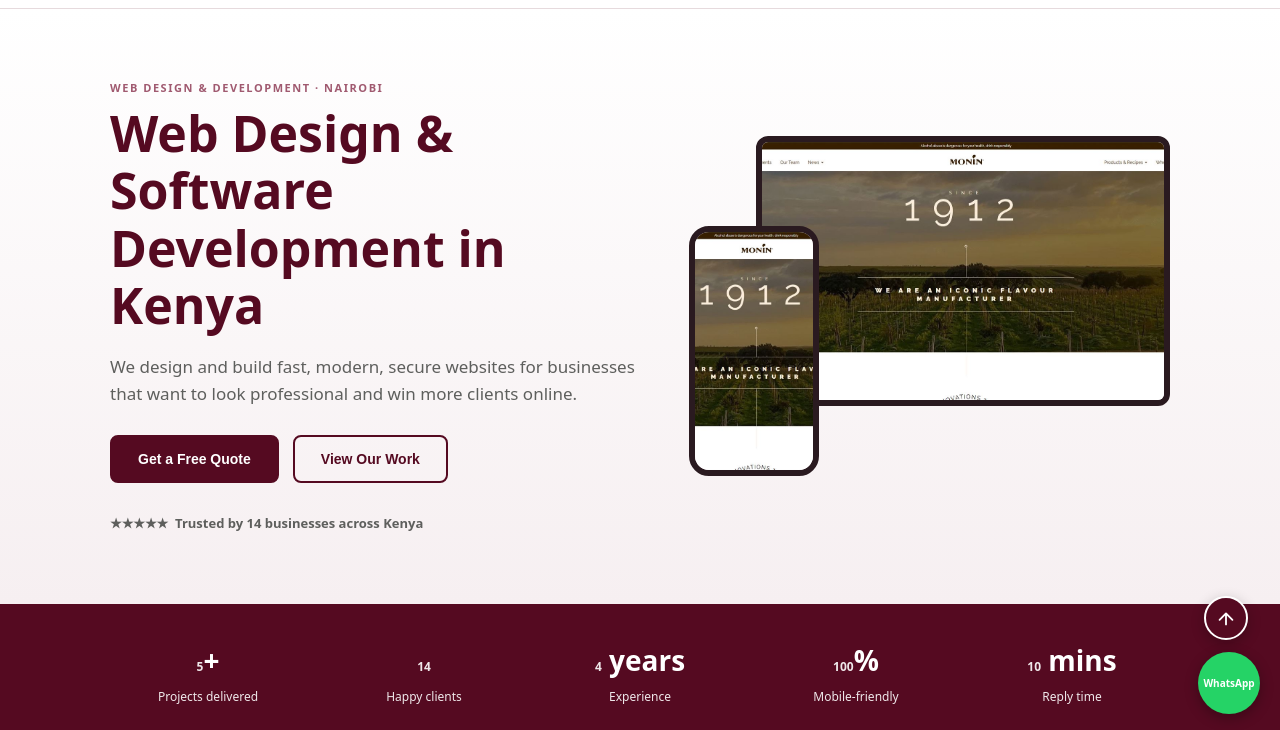
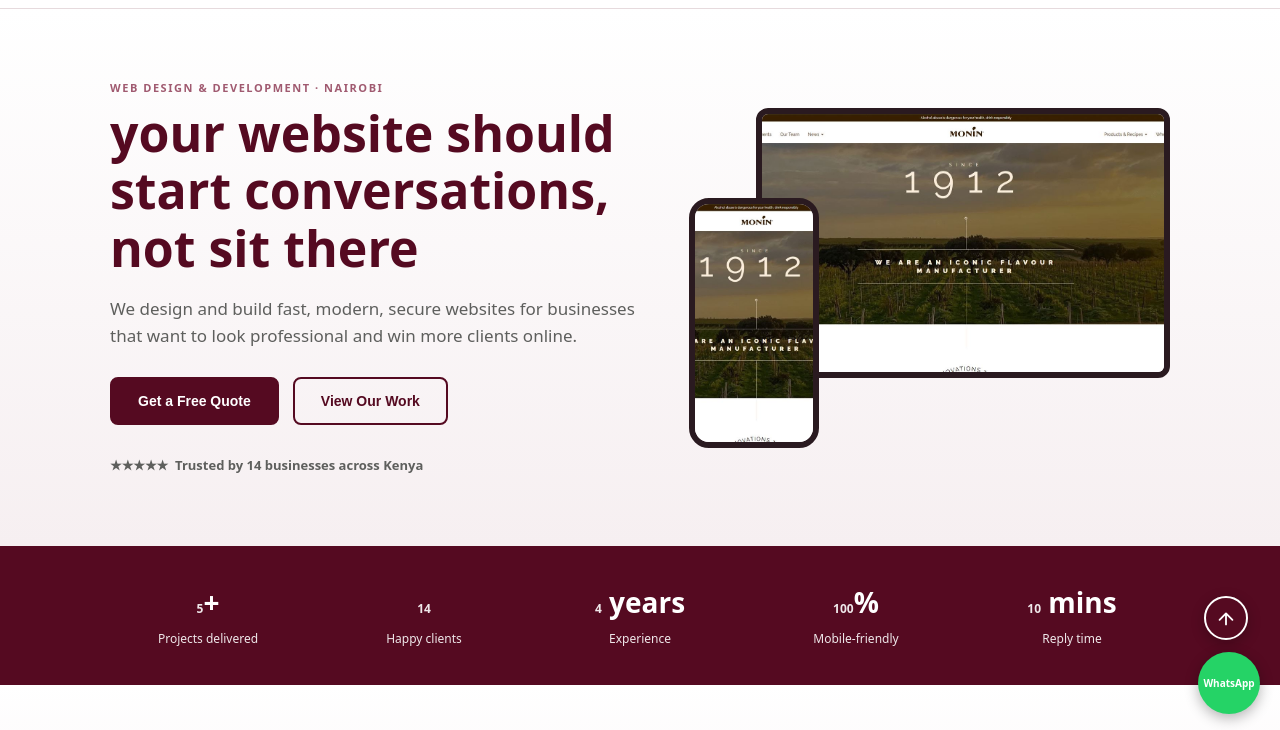
Before and after one commit to 3pointteam/3point-websolutions, a plain HTML site: page index.html in a window 1280 px wide. Shown: the part 66-796 px from the top of the page. Drawn offline with Linux system fonts and the light colour scheme.

Commit message:
hero main text

```diff
--- a/index.html
+++ b/index.html
@@ -85,7 +85,7 @@
   <div class="wrap hero-in">
     <div class="rv">
       <p class="lbl">Web design &amp; development · Nairobi</p>
-      <h1>Web Design &amp; Software Development in Kenya</h1>
+      <h1>your website should start conversations, not sit there</h1>
       <p class="lead">We design and build fast, modern, secure websites for businesses that want to look professional and win more clients online.</p>
       <div class="btns"><a href="#contact" class="btn">Get a Free Quote</a><a href="#portfolio" class="btn btn-o">View Our Work</a></div>
       <p class="proof">★★★★★ &nbsp;Trusted by 14 businesses across Kenya</p>
```
